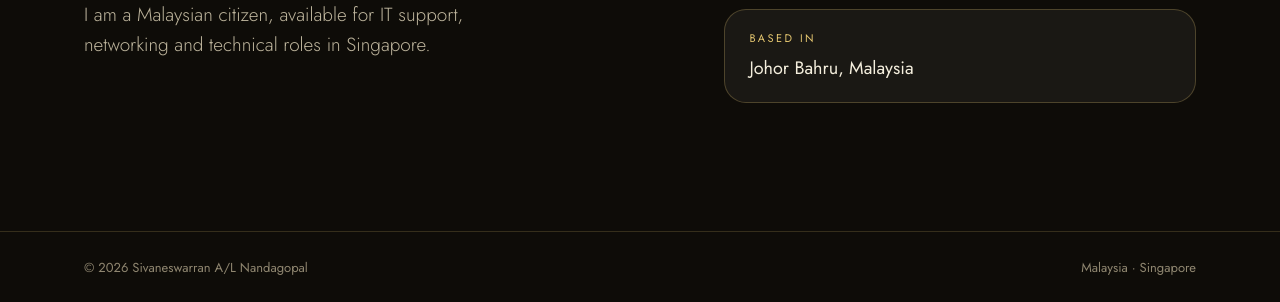
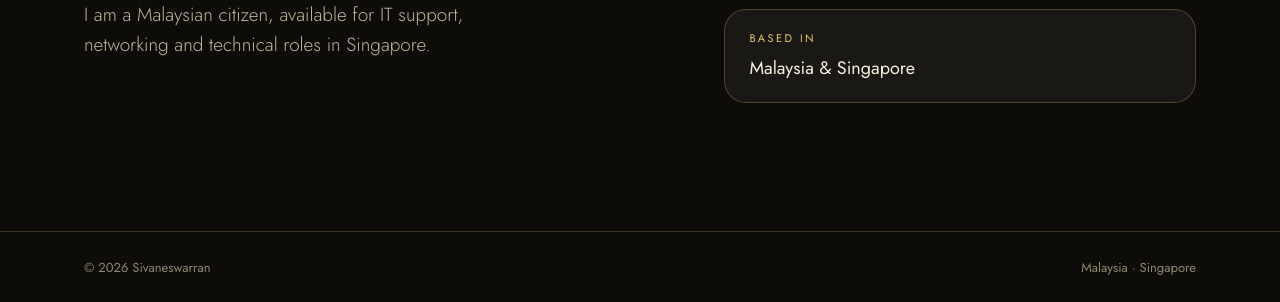
Before and after one commit to Sivaneswarran/Sivaneswarran.github.io, a plain HTML site: page index.html in a window 1280 px wide. Shown: the part 5733-6035 px from the top of the page. Drawn offline with nearby package versions, Linux system fonts and the light colour scheme.

Commit message:
Update index.html

```diff
--- a/index.html
+++ b/index.html
@@ -360,13 +360,13 @@ footer .wrap{display:flex;justify-content:space-between;gap:12px;flex-wrap:wrap;
       <div class="rows">
         <div class="row"><small>Email</small><span id="v-email">sivajr@icloud.com</span><button class="copy" type="button" data-target="v-email">Copy</button></div>
         <div class="row"><small>LinkedIn</small><a href="https://www.linkedin.com/in/sivaneswarran/" target="_blank" rel="noopener">linkedin.com/in/sivaneswarran</a></div>
-        <div class="row"><small>Based in</small><span>Johor Bahru, Malaysia</span></div>
+        <div class="row"><small>Based in</small><span>Malaysia & Singapore</span></div>
       </div>
     </div>
   </section>
 </main>
 
-<footer><div class="wrap"><span>© 2026 Sivaneswarran A/L Nandagopal</span><span>Malaysia · Singapore</span></div></footer>
+<footer><div class="wrap"><span>© 2026 Sivaneswarran</span><span>Malaysia · Singapore</span></div></footer>
 
 <script>
 (function(){
```
